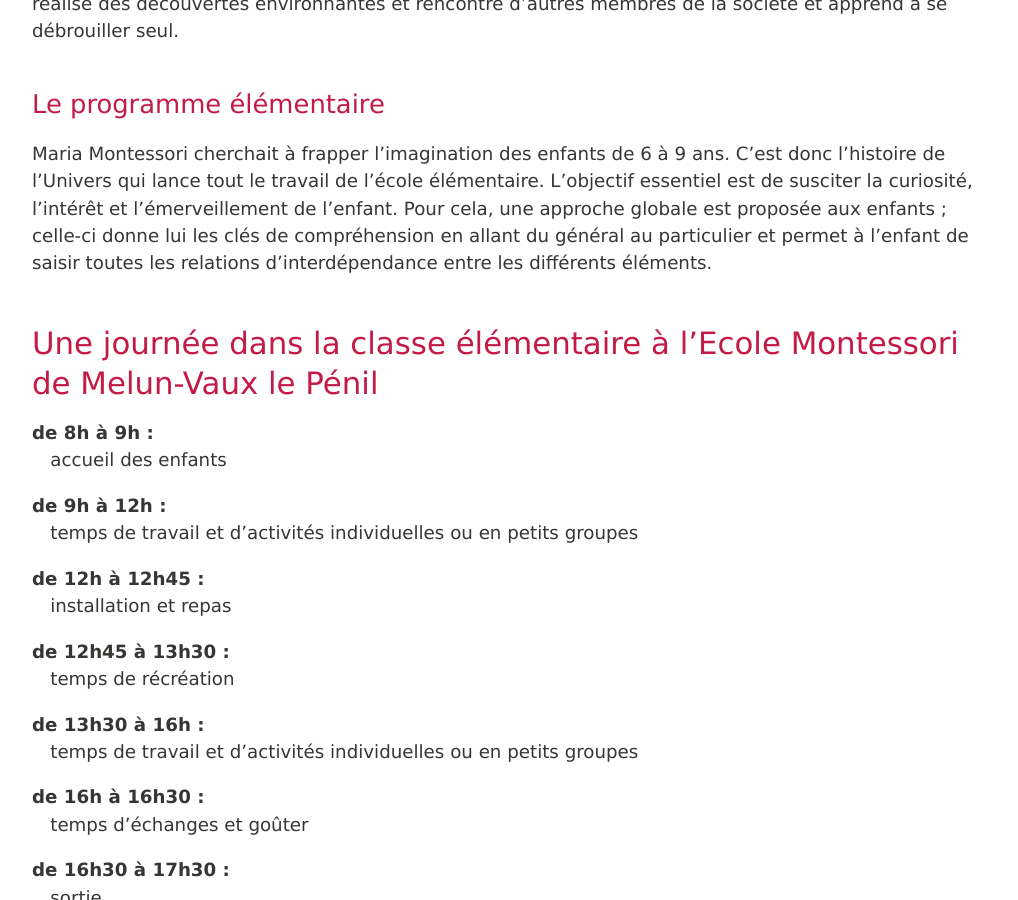
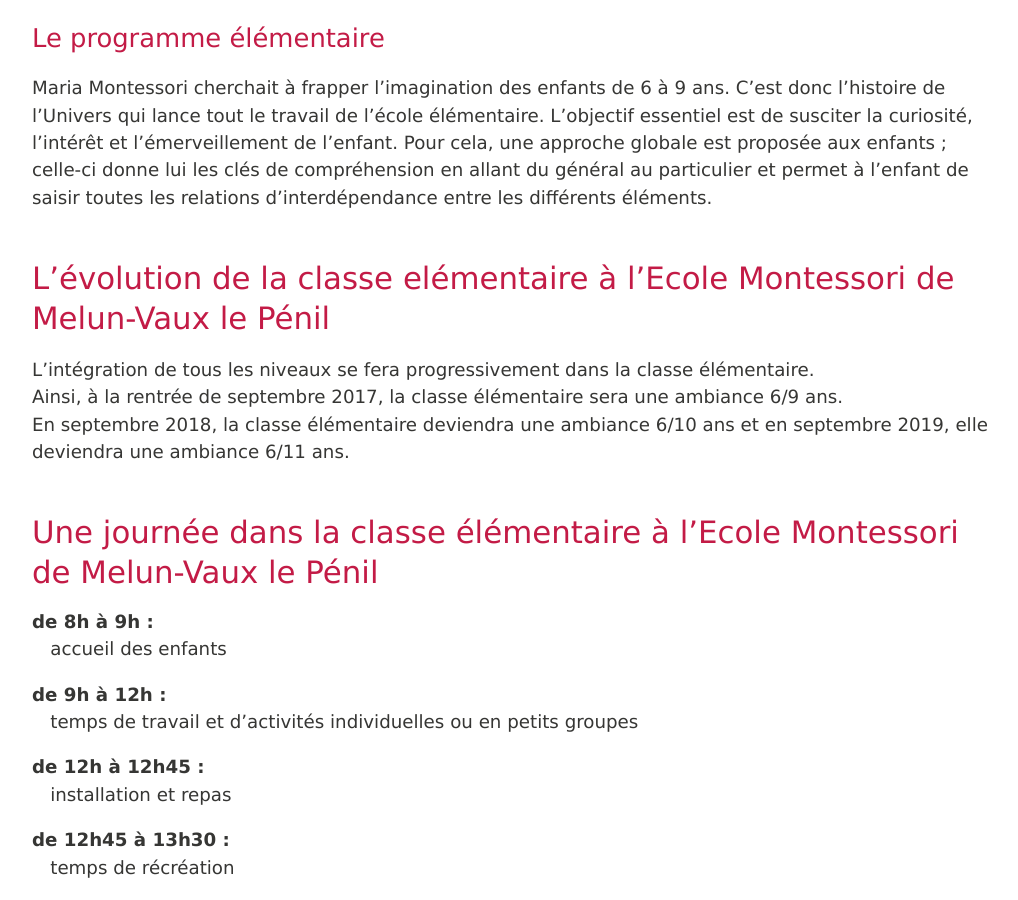
Before and after one commit to montessori-melun/montessori-melun.github.io, a Jekyll site: the page built from classes/elementaire.md, in a window 1280 px wide and 900 px high, scrolled down 1396 px. Shown: the whole window, without its empty margins (128-1146 px from the left). Built offline with Jekyll 4.4.1, drawn with Linux system fonts in a browser that asks for light colours; some of the changed text lies outside the part shown.

Commit message:
Update elementaire.md

```diff
--- a/classes/elementaire.md
+++ b/classes/elementaire.md
@@ -1,5 +1,5 @@
 ---
-title: La classe élémentaire
+title: La Classe Elémentaire : 6/9 ans
 ---
 
 **« Aide-moi à penser par moi-même »**
@@ -29,6 +29,12 @@ Afin de satisfaire l’enfant devenu explorateur culturel, la classe élémentai
 
 Maria Montessori cherchait à frapper l’imagination des enfants de 6 à 9 ans. C’est donc l’histoire de l’Univers qui lance tout le travail de l’école élémentaire. L’objectif essentiel est de susciter la curiosité, l’intérêt et l’émerveillement de l’enfant. Pour cela, une approche globale est proposée aux enfants ; celle-ci donne lui les clés de compréhension en allant du général au particulier et permet à l’enfant de saisir toutes les relations d’interdépendance entre les différents éléments.
 
+# L'évolution de la classe elémentaire à l'Ecole Montessori de Melun-Vaux le Pénil
+
+L'intégration de tous les niveaux se fera progressivement dans la classe élémentaire.
+Ainsi, à la rentrée de septembre 2017, la classe élémentaire sera une ambiance 6/9 ans.
+En septembre 2018, la classe élémentaire deviendra une ambiance 6/10 ans et en septembre 2019, elle deviendra une ambiance 6/11 ans.
+
 # Une journée dans la classe élémentaire à l’Ecole Montessori de Melun-Vaux le Pénil
 
 de 8h à 9h :
```
